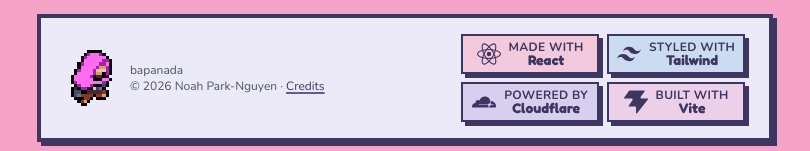
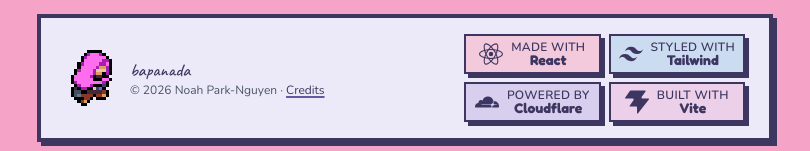
Before and after one commit to noahparknguyen/portfolio, a React (Vite) app: page / in a window 1280 px wide. Shown: the part 1455-1606 px from the top of the page, without its empty margins (235-1045 px from the left). Built offline with nearby package versions, Linux system fonts and the light colour scheme; no server answers.

Commit message:
Changed the footer badges to lift on hover; set the page note in handwriting

```diff
--- a/src/components/layout/Footer.jsx
+++ b/src/components/layout/Footer.jsx
@@ -34,6 +34,10 @@ const BADGES = [
   },
 ];
 
+// A small aside per page, in the site's handwriting rather than the fine-print
+// treatment the copyright line uses — it is a scribble in the margin, not a
+// second line of boilerplate. "bapanada" is a Hollow Knight community in-joke,
+// which is why it sits on Home: the Banner carries the Hollow Knight duo.
 const FOOTER_NOTE = {
   home: "bapanada",
   about: "whoami",
@@ -57,7 +61,9 @@ function Footer({ active, onNavigate }) {
             className="h-14 w-auto shrink-0 [image-rendering:pixelated]"
           />
           <div className="text-center md:text-left">
-            <p className="text-xs text-gray-600">{FOOTER_NOTE[active] ?? ""}</p>
+            <p className="font-hand text-lg leading-tight text-ink">
+              {FOOTER_NOTE[active] ?? ""}
+            </p>
             <p className="text-xs text-gray-600">
               © {year} Noah Park-Nguyen ·{" "}
               <TextLink accent="label" onClick={() => onNavigate("credits")}>
--- a/src/components/ui/Badge.jsx
+++ b/src/components/ui/Badge.jsx
@@ -1,25 +1,27 @@
 import SimpleIcon from "./SimpleIcon";
+import Eyebrow from "./Eyebrow";
 
-const HOVER_TINT = {
-  "bg-rose-soft": "hover:bg-rose",
-  "bg-blue-soft": "hover:bg-blue",
-  "bg-violet-soft": "hover:bg-violet",
-  "bg-orchid-soft": "hover:bg-orchid",
-};
-
+// Hover lifts rather than shifting fill. The previous `hover:bg-<accent>` moved
+// each badge from its soft tint onto the FULL accent while the label stayed
+// `ink` — which failed AA on two of the four (violet ~3.8:1, orchid ~3.3:1;
+// neither line qualifies as large text). It also contradicted the golden rule in
+// STYLE_GUIDE.md → Color: bright accents live in fills/borders/underlines, and
+// it's the *soft* tints that are specified to carry `ink` text on top. The lift
+// is the site's established handcrafted hover cue (tech stamps, Links post-its),
+// so this is also more consistent than what it replaces.
 function Badge({ href, icon, top, bottom, tint = "bg-rose-soft" }) {
   return (
     <a
       href={href}
       target="_blank"
       rel="noreferrer"
-      className={`shadow-sticker flex h-11 w-full max-w-36 items-center justify-center gap-2 border-2 border-ink px-2 transition-colors md:h-10 ${tint} ${HOVER_TINT[tint] ?? ""}`}
+      className={`shadow-sticker flex h-11 w-full max-w-36 items-center justify-center gap-2 border-2 border-ink px-2 transition-transform hover:-translate-y-0.5 focus-visible:-translate-y-0.5 md:h-10 ${tint}`}
     >
       <SimpleIcon icon={icon} className="h-6 w-6 shrink-0 text-ink" />
       <span className="text-center leading-none">
-        <span className="block text-xs font-bold uppercase leading-none tracking-wide text-ink">
+        <Eyebrow as="span" tone="ink" className="block leading-none">
           {top}
-        </span>
+        </Eyebrow>
         <span className="block font-display text-sm font-bold leading-none text-ink">
           {bottom}
         </span>
--- a/src/components/ui/Eyebrow.jsx
+++ b/src/components/ui/Eyebrow.jsx
@@ -1,5 +1,6 @@
 const TONE = {
   label: "text-label",
+  ink: "text-ink",
   "on-ink": "text-on-ink",
 };
 
```
